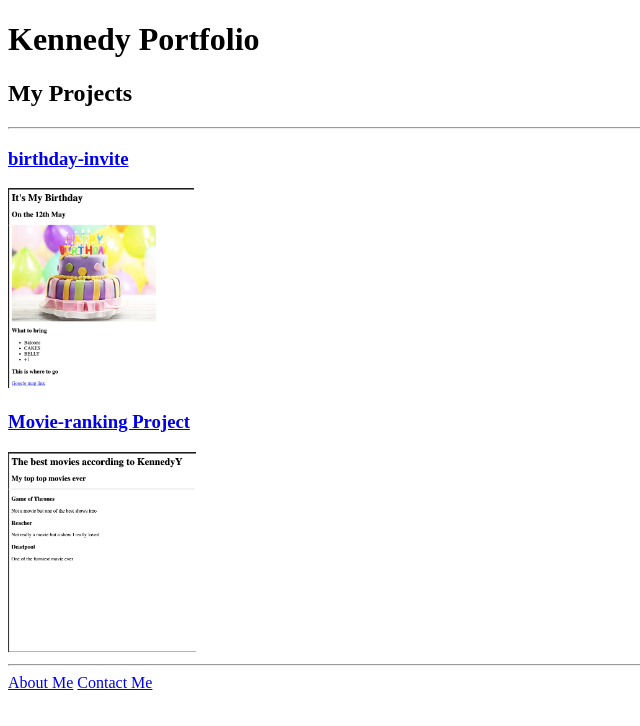
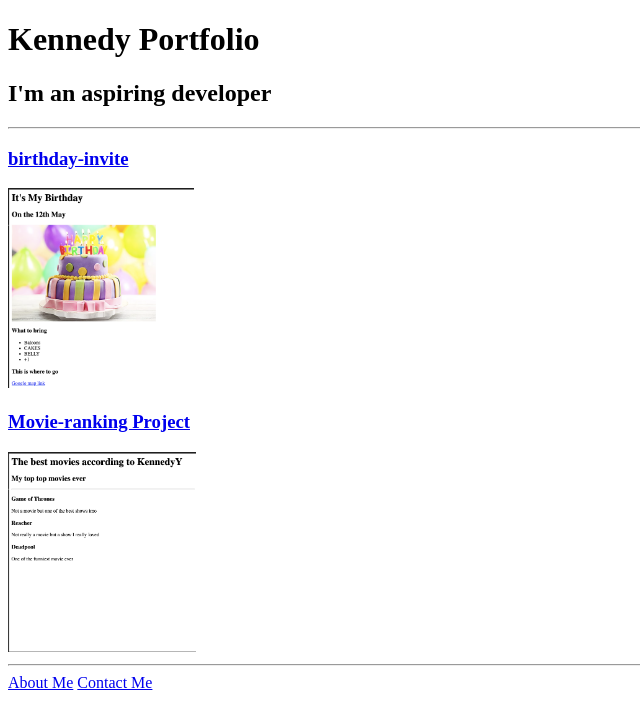
Before and after one commit to K-sys-ctrl/html-portfolio, a plain HTML site: page index.html in a window 1280 px wide. Shown: the whole page, without its empty margins (0-640 px from the left). Drawn offline with Linux system fonts and the light colour scheme.

Commit message:
Update index.html

```diff
--- a/index.html
+++ b/index.html
@@ -7,7 +7,7 @@
  <body>
    <h1>Kennedy Portfolio</h1>
 
-    <h2>My Projects</h2>
+    <h2>I'm an aspiring developer</h2>
     <hr />
     <h3><a href="./public/birthday-invite.html">birthday-invite </a></h3>
     <img src="./assets/images/Birthday.png" height="200" alt="Birthday Cake">
```
